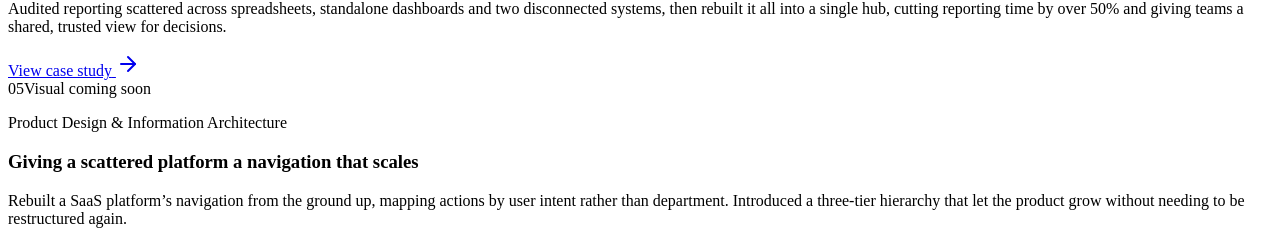
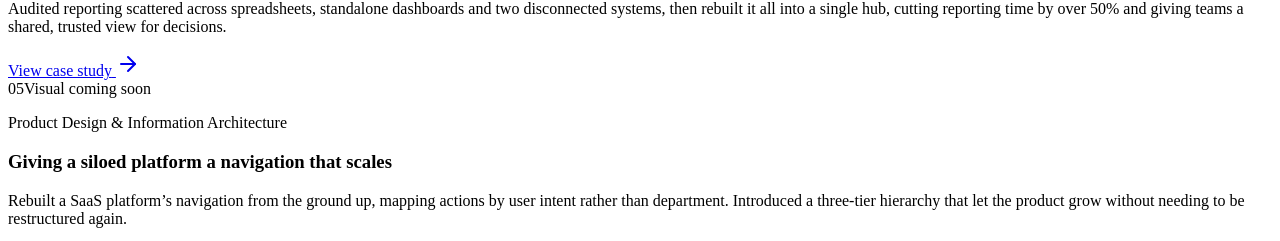
Before and after one commit to jadeparrish/portfolio, a Next.js app: page / in a window 1280 px wide. Shown: the part 3004-3245 px from the top of the page. Built offline with nearby package versions, Linux system fonts and the light colour scheme.

Commit message:
Update title for navigation project description

```diff
--- a/app/page.js
+++ b/app/page.js
@@ -100,7 +100,7 @@ const caseStudies = [
   },
   {
     num: '05',
-    title: 'Giving a scattered platform a navigation that scales',
+    title: 'Giving a siloed platform a navigation that scales',
     tag: 'Product Design & Information Architecture',
     description:
       'Rebuilt a SaaS platform\u2019s navigation from the ground up, mapping actions by user intent rather than department. Introduced a three-tier hierarchy that let the product grow without needing to be restructured again.',
```
